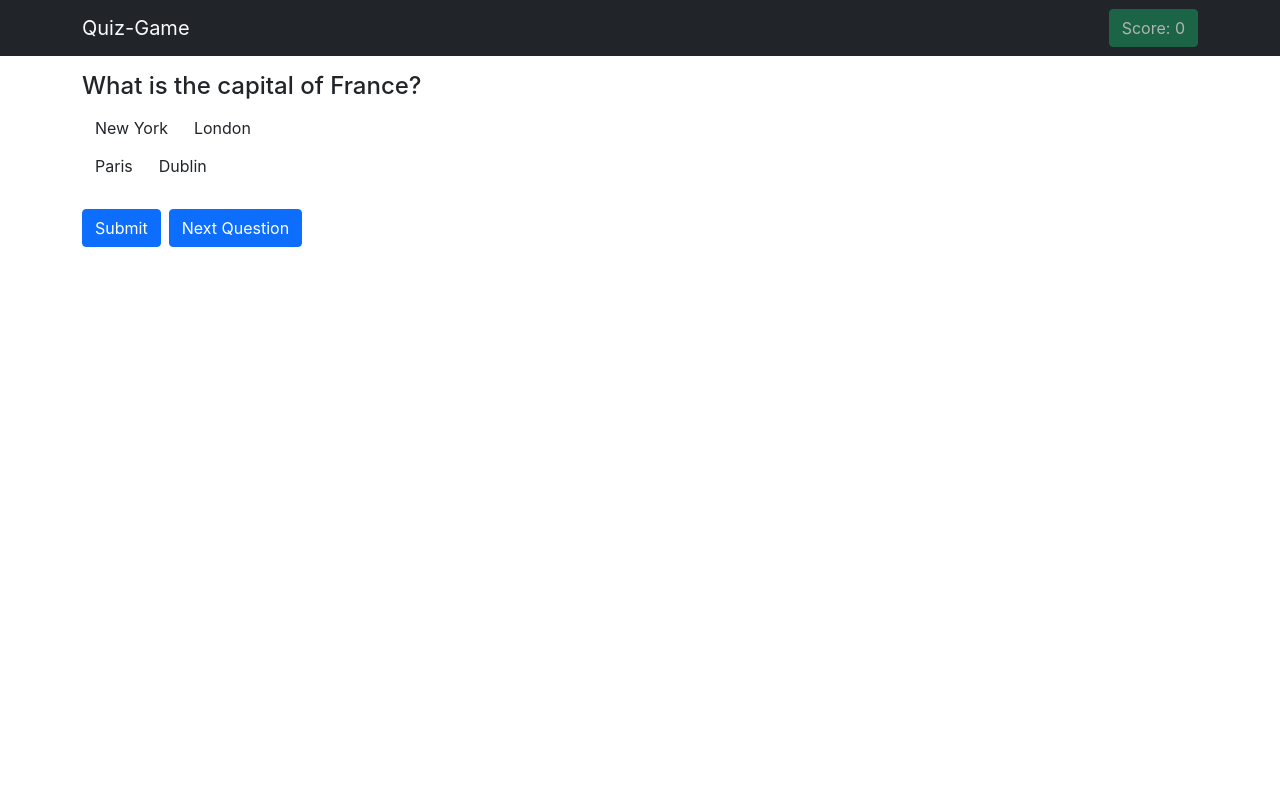
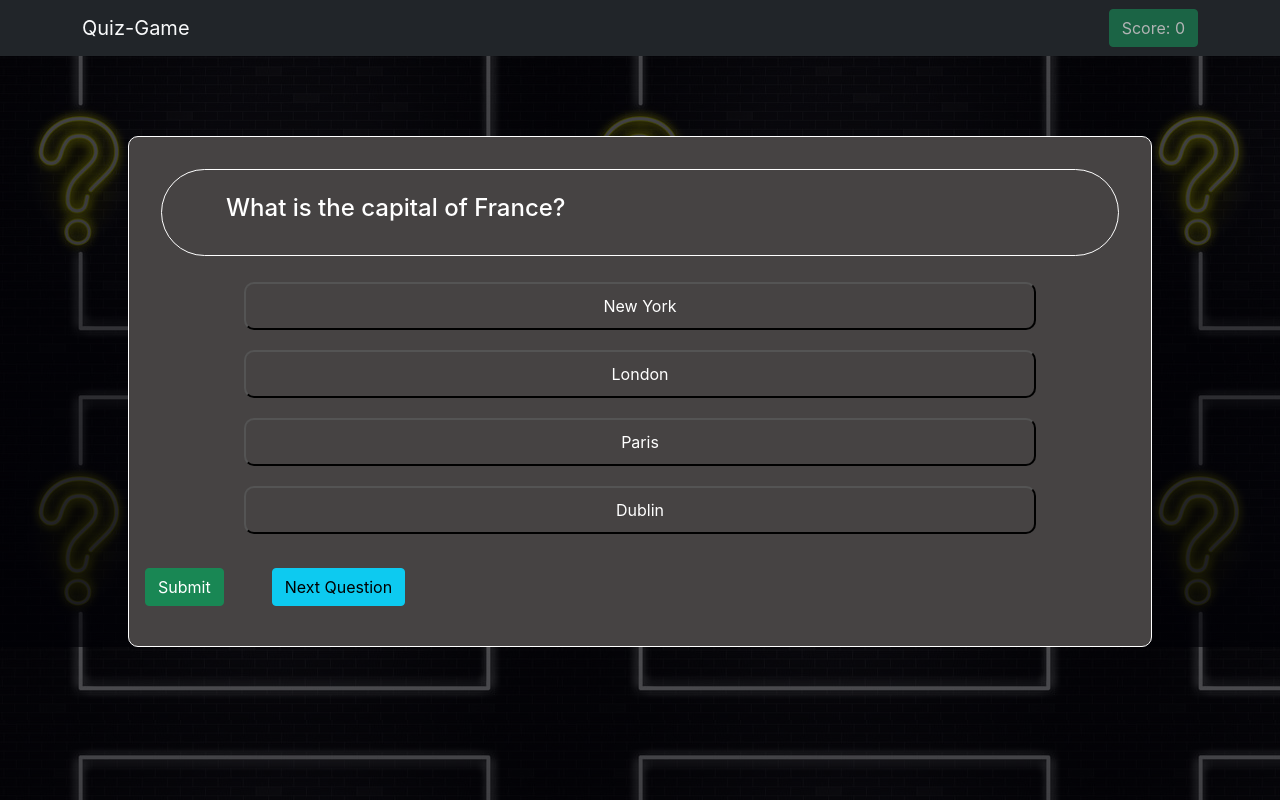
Before and after one commit to Ayush-Tayal/Quiz-Time, a React (Create React App) app: page / in a window 1280 px wide. Built offline with nearby package versions, Linux system fonts and the light colour scheme.

Commit message:
main-css

```diff
--- a/src/components/Navbar.js
+++ b/src/components/Navbar.js
@@ -1,6 +1,9 @@
 import React from 'react'
+import { useSelector } from 'react-redux'
+const Navbar = () => {
+    const score = useSelector(state => state.score)
+    console.log("score", score)
 
-const Navbar = () => {
     return (
         <>
             <nav className="navbar navbar-light bg-dark">
--- a/src/components/Quiz.js
+++ b/src/components/Quiz.js
@@ -1,4 +1,5 @@
 import React, { useState } from 'react'
+// import { useDispatch } from 'react-redux';
 import questions from '../questions'
 
 const Quiz = () => {
@@ -9,6 +10,8 @@ const Quiz = () => {
         // console.log("que number ", queNo)
     }
 
+    // const dispatch = useDispatch();
+
     return (
         <>
           {/* {console.log("quesions", questions)} ;
@@ -16,26 +19,28 @@ const Quiz = () => {
           {console.log("Answer options", questions[queNo].answerOptions[0].answerText)} */}
 
         {queNo < 4?
-          <div className="main my-3 container">
+          <div className="main">
             <div className="questions">
             <h4>{questions[queNo].questionText}</h4>
             </div>
 
             <div className="options">
-                <button className="btn">{questions[queNo].answerOptions[0].answerText}</button>
-                <button className="btn">{questions[queNo].answerOptions[1].answerText}</button>
-                <br/>
-                <button className="btn">{questions[queNo].answerOptions[2].answerText}</button>
-                <button className="btn">{questions[queNo].answerOptions[3].answerText}</button>
+                <button>{questions[queNo].answerOptions[0].answerText}</button>
+                <button>{questions[queNo].answerOptions[1].answerText}</button>
+                <button>{questions[queNo].answerOptions[2].answerText}</button>
+                <button>{questions[queNo].answerOptions[3].answerText}</button>
             </div>
 
             <div className="buttons">
-                <button className="btn btn-primary">Submit</button>
-                <button className="btn btn-primary my-4 mx-2" onClick={handleNextQue}>Next Question</button>
+                <button className="btn btn-success">Submit</button>
+                <button className="btn btn-info my-4 mx-5" onClick={handleNextQue}>Next Question</button>
             </div>
           </div> :
 
-          setQueNo(0)
+          <div>
+            <h1 className="finalScore">Your Final Score is </h1>
+            <button className="restart" onClick={()=>{window.location.reload()}}>Restart Game</button>
+          </div>
 
         }
 
--- a/src/index.css
+++ b/src/index.css
@@ -1,13 +1,72 @@
 body {
   margin: 0;
-  font-family: -apple-system, BlinkMacSystemFont, 'Segoe UI', 'Roboto', 'Oxygen',
-    'Ubuntu', 'Cantarell', 'Fira Sans', 'Droid Sans', 'Helvetica Neue',
+  font-family: -apple-system, BlinkMacSystemFont, "Segoe UI", "Roboto", "Oxygen",
+    "Ubuntu", "Cantarell", "Fira Sans", "Droid Sans", "Helvetica Neue",
     sans-serif;
   -webkit-font-smoothing: antialiased;
   -moz-osx-font-smoothing: grayscale;
+
+  background: linear-gradient(rgba(0, 0, 5, 0.7), rgba(0, 0, 5, 0.9)),url(./background.jpg);
+  color: white;
 }
 
 code {
-  font-family: source-code-pro, Menlo, Monaco, Consolas, 'Courier New',
+  font-family: source-code-pro, Menlo, Monaco, Consolas, "Courier New",
     monospace;
 }
+
+.main{
+  display: flex;
+  flex-direction: column;
+  border: 1px solid white;
+  border-radius: 10px;
+  padding: 1rem;
+  background-color: rgb(70, 67, 67);
+  width: 80%;
+  margin-left: auto;
+  margin-right: auto;
+  margin-top: 5rem;
+}
+
+.questions{
+  border: 1px solid white;
+  padding:1.5rem 4rem;
+  margin: 1rem;
+  border-radius: 3rem;
+  /* margin-top: 8rem; */
+}
+
+.options{
+  display: flex;
+  flex-direction: column;
+  justify-content: start;
+  align-items: center;
+}
+
+
+.options button{
+  width: 80%;
+  border-radius: 10px;
+  background-color: transparent;
+  color: white;
+  padding: 10px;
+  margin: 10px;
+
+}
+
+.finalScore{
+  font-size: 4rem;
+  margin: 10px;
+  padding:10px
+
+
+}
+
+.restart{
+  color: white;
+  background-color: black;
+  padding: 10px;
+  font-size: 2rem;
+  border-radius: 10px;
+  margin-left: 10px;
+}
```
Also changed, not shown: src/background.jpg (added).
